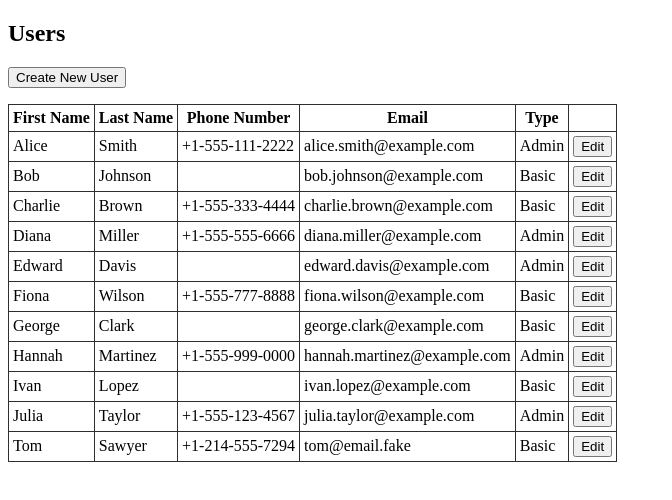
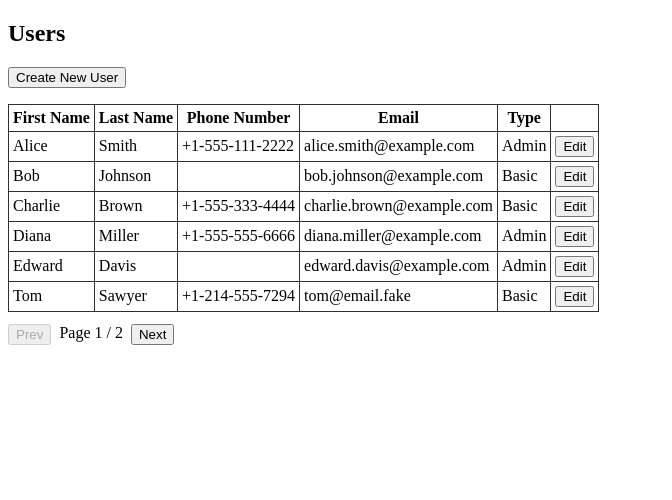
Before and after one commit to anthony-bonta-gaf-energy/gafe-interview-react, a React (Vite) app in the folder packages/user-web/: page / in a window 1280 px wide. Shown: the top 500 px of the page, without its empty margins (0-672 px from the left). Built offline with nearby package versions, Linux system fonts and the light colour scheme; no server answers.

Commit message:
improvement: adding client-side pagination

```diff
--- a/packages/user-web/src/user/user-list-page.tsx
+++ b/packages/user-web/src/user/user-list-page.tsx
@@ -1,9 +1,14 @@
+import { useState } from 'react';
 import { useNavigate } from 'react-router';
 import { useUsers } from './user-context';
 import styles from './user-list-page.module.css';
 import { USER_TYPE_LABELS } from './user.mjs';
 
+// arbitrary number of users to display per page
+const PAGE_SIZE = 5;
+
 export function UserListPage() {
+  const [page, setPage] = useState(0);
   const {
     users
   } = useUsers();
@@ -11,6 +16,10 @@ export function UserListPage() {
 
   const handleCreateUser = () => navigate('/users/new');
   const handleEditUser = (id: string) => navigate(`/users/${id}`);
+
+  const paginatedUsers = users.slice(page * PAGE_SIZE, (page + 1) * PAGE_SIZE);
+
+  const pageCount = Math.ceil(users.length / PAGE_SIZE);
 
   return (
     <div className={styles['user-list-page']}>
@@ -28,7 +37,7 @@ export function UserListPage() {
           </tr>
         </thead>
         <tbody>
-          {users.map((user) => {
+          {paginatedUsers.map((user) => {
             return (
               <tr key={user.id} data-row={user.id}>
                 <td data-col="first-name">{user.firstName}</td>
@@ -62,6 +71,17 @@ export function UserListPage() {
           </tr>
         </tbody>
       </table>
+      <div style={{ marginTop: 12, display: 'flex', gap: 8 }}>
+        <button
+          disabled={page === 0}
+          onClick={() => setPage(page - 1)}
+        >Prev</button>
+        <span>Page {page + 1} / {pageCount || 1}</span>
+        <button
+          disabled={page + 1 >= pageCount}
+          onClick={() => setPage(page + 1)}
+        >Next</button>
+      </div>
     </div>
   );
 }
```
